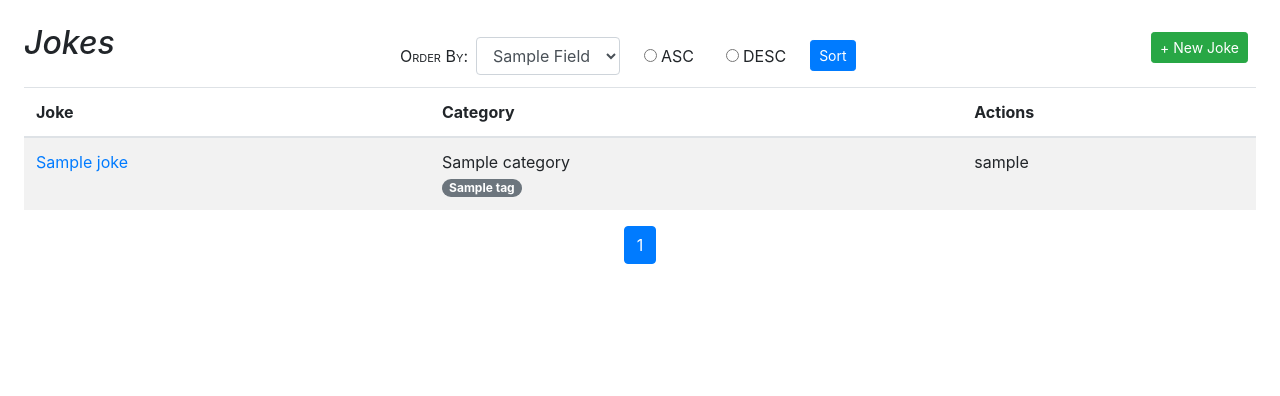
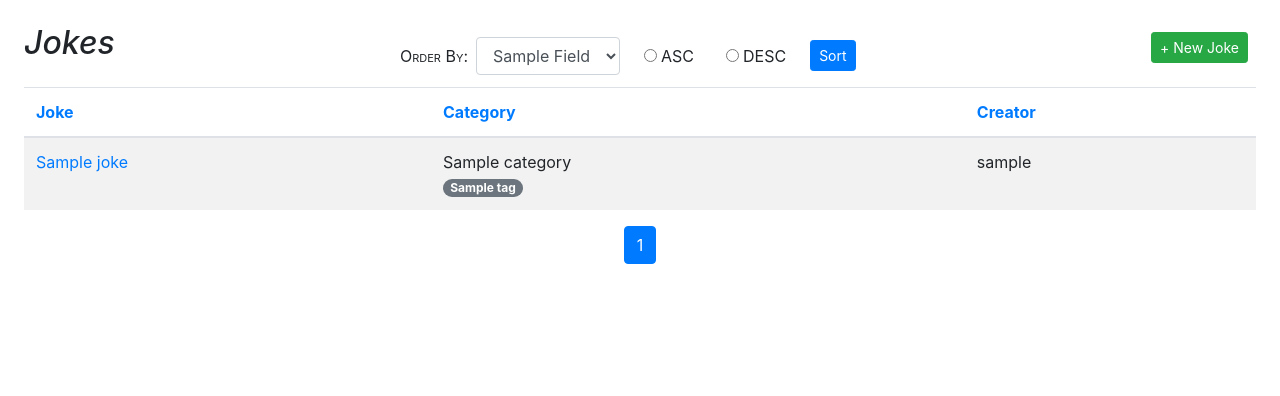
Before and after one commit to Tylerecodes/djangojokes.com, a Django app: template templates/jokes/joke_list.html in a window 1280 px wide. Shown: the part 65-461 px from the top of the page. Run offline with Django 4.2, Linux system fonts and the light colour scheme; the template is opened without the code that fills it: most values are stand-ins (such as "Sample title", 1, 10 or a date in 2020); parts of the project's set-up code (start-up, migrations or seed data) failed here and were passed over; some libraries are stand-ins or nearby versions.

Commit message:
Corrected header sorting links

```diff
--- a/templates/jokes/joke_list.html
+++ b/templates/jokes/joke_list.html
@@ -44,9 +44,25 @@
 <div class="table-responsive">
   <table class="table table-striped" style="min-width: 500px">
     <thead>
-      <tr>
-        <th>Joke</th><th>Category</th><th>Actions</th>
-      </tr>
+      {% with order=request.GET.order dir=request.GET.direction %}
+        <tr>
+          {% if order == 'joke' and dir == 'asc' %}
+            <th><a href="?order=joke&direction=desc">Joke</a></th>
+          {% else %}
+            <th><a href="?order=joke&direction=asc">Joke</a></th>
+          {% endif %}
+          {% if order == 'category' and dir == 'asc' %}
+            <th><a href="?order=category&direction=desc">Category</a></th>
+          {% else %}
+            <th><a href="?order=category&direction=asc">Category</a></th>
+          {% endif %}
+          {% if order == 'creator' and dir == 'asc' %}
+            <th><a href="?order=creator&direction=desc">Creator</a></th>
+          {% else %}
+            <th><a href="?order=creator&direction=asc">Creator</a></th>
+          {% endif %}
+        </tr>
+      {% endwith %}
     </thead>
     <tbody>
       {% for joke in joke_list %}
```
